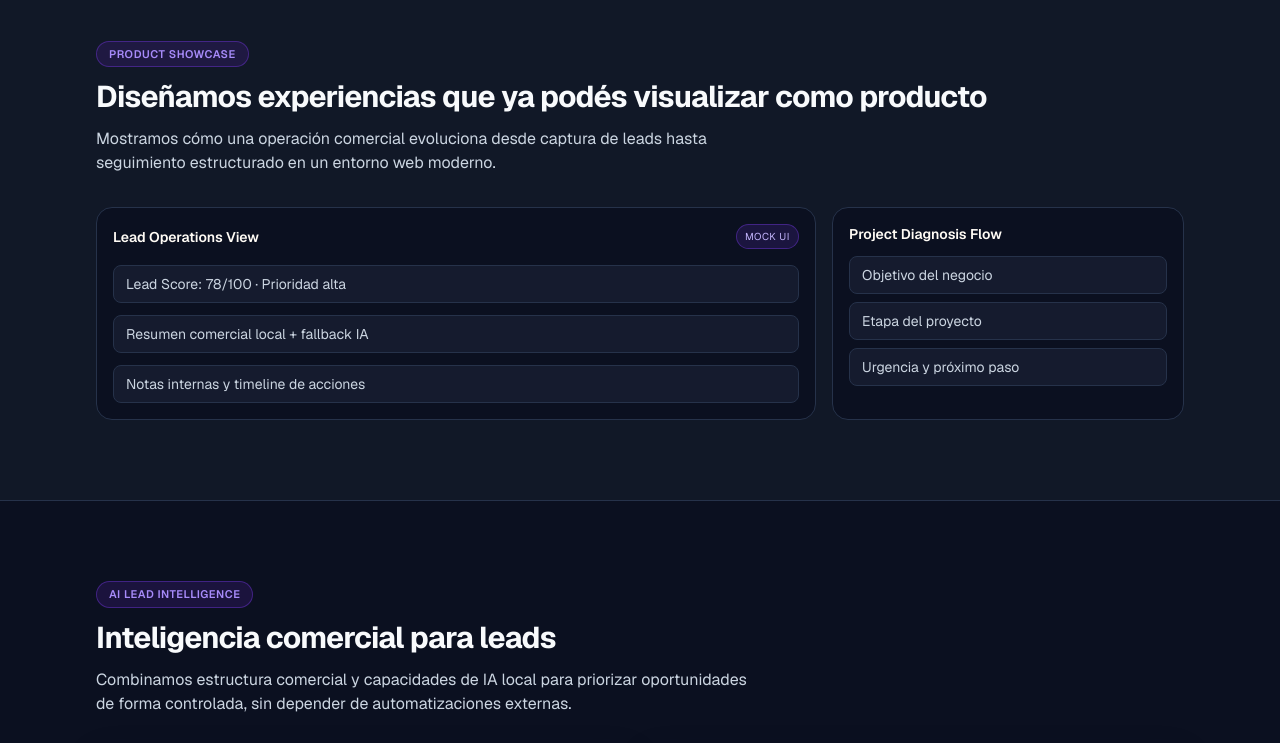
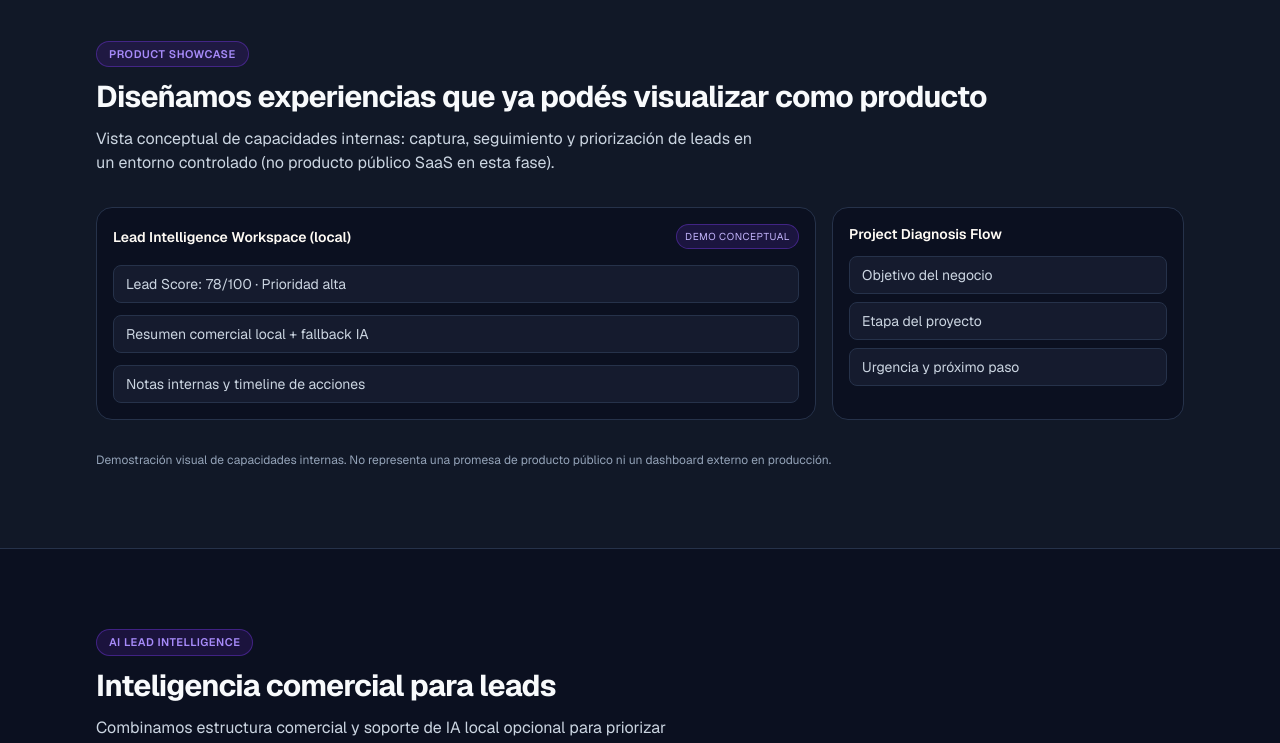
Before and after one commit to yabreu65/apps-marketing, a Next.js app: page / in a window 1280 px wide. Shown: the part 2520-3263 px from the top of the page. Built offline with nearby package versions, Linux system fonts and the light colour scheme.

Commit message:
chore: polish premium landing conversion

```diff
--- a/src/components/sections/AILeadIntelligenceSection.tsx
+++ b/src/components/sections/AILeadIntelligenceSection.tsx
@@ -28,7 +28,7 @@ export function AILeadIntelligenceSection() {
         <SectionHeading
           eyebrow="AI Lead Intelligence"
           title="Inteligencia comercial para leads"
-          description="Combinamos estructura comercial y capacidades de IA local para priorizar oportunidades de forma controlada, sin depender de automatizaciones externas."
+          description="Combinamos estructura comercial y soporte de IA local opcional para priorizar oportunidades con criterio humano, sin automatizaciones externas."
         />
 
         <div className="grid gap-4 md:grid-cols-2">
--- a/src/components/sections/ContactFormSection.tsx
+++ b/src/components/sections/ContactFormSection.tsx
@@ -173,7 +173,7 @@ export function ContactFormSection() {
         <SectionHeading
           eyebrow="Contacto"
           title="Contanos qué proyecto querés desarrollar"
-          description="Completá este formulario y te respondemos de forma manual para ayudarte a definir el mejor camino para tu proyecto digital."
+          description="Completá el formulario y te respondemos de forma manual para definir el mejor camino para tu proyecto digital."
         />
 
         <Card className="p-0">
--- a/src/components/sections/ProductShowcaseSection.tsx
+++ b/src/components/sections/ProductShowcaseSection.tsx
@@ -8,14 +8,14 @@ export function ProductShowcaseSection() {
         <SectionHeading
           eyebrow="Product showcase"
           title="Diseñamos experiencias que ya podés visualizar como producto"
-          description="Mostramos cómo una operación comercial evoluciona desde captura de leads hasta seguimiento estructurado en un entorno web moderno."
+          description="Vista conceptual de capacidades internas: captura, seguimiento y priorización de leads en un entorno controlado (no producto público SaaS en esta fase)."
         />
 
         <div className="grid gap-4 lg:grid-cols-3">
           <article className="rounded-2xl border border-[#26324A] bg-[#0B1020] p-4 lg:col-span-2">
             <div className="mb-4 flex items-center justify-between">
-              <p className="text-sm font-semibold text-[#FFFBF5]">Lead Operations View</p>
-              <span className="rounded-full border border-[#7C3AED]/40 bg-[#7C3AED]/15 px-2 py-1 text-[10px] uppercase tracking-wider text-[#C4B5FD]">Mock UI</span>
+              <p className="text-sm font-semibold text-[#FFFBF5]">Lead Intelligence Workspace (local)</p>
+              <span className="rounded-full border border-[#7C3AED]/40 bg-[#7C3AED]/15 px-2 py-1 text-[10px] uppercase tracking-wider text-[#C4B5FD]">Demo conceptual</span>
             </div>
             <div className="space-y-3">
               {['Lead Score: 78/100 · Prioridad alta', 'Resumen comercial local + fallback IA', 'Notas internas y timeline de acciones'].map((item) => (
@@ -35,6 +35,8 @@ export function ProductShowcaseSection() {
             </ul>
           </article>
         </div>
+
+        <p className="text-xs text-[#94A3B8]">Demostración visual de capacidades internas. No representa una promesa de producto público ni un dashboard externo en producción.</p>
       </Container>
     </section>
   );
--- a/src/components/sections/ProjectDiagnosisSection.tsx
+++ b/src/components/sections/ProjectDiagnosisSection.tsx
@@ -162,7 +162,7 @@ export function ProjectDiagnosisSection() {
               href="#contact-form"
               className="rounded-md border border-[#7C3AED]/50 px-4 py-2 text-sm font-semibold text-[#CBD5E1] hover:bg-[#7C3AED]/15"
             >
-              Ir al formulario
+              Completar formulario
             </a>
           </div>
         </Card>
```
Also changed, not shown: 1 other file (tests, documents, lock files or other folders).
